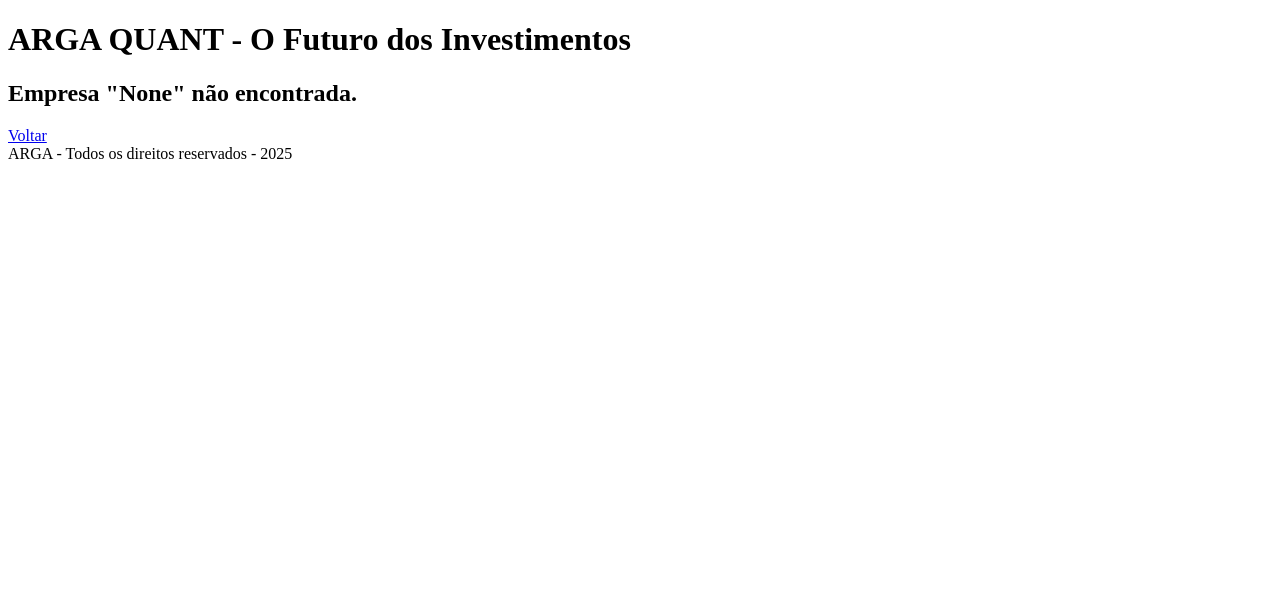
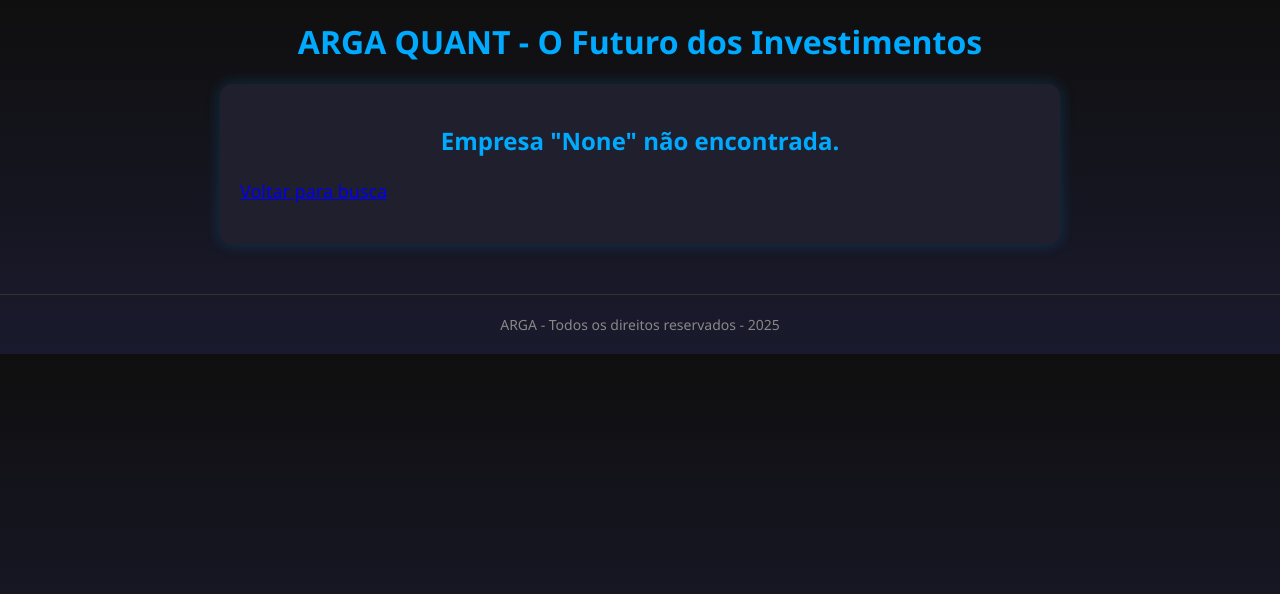
Before and after one commit to alanrichard77/argaquant, a Flask app: page /search in a window 1280 px wide. Shown: the top 594 px of the page. Run offline with Flask 3, Linux system fonts and the light colour scheme.

Commit message:
Add files via upload

```diff
--- /dev/null
+++ b/static/styles.css
@@ -0,0 +1,61 @@
+body {
+    background: linear-gradient(to bottom, #0f0f0f, #1a1a2e);
+    color: #ffffff;
+    font-family: 'Segoe UI', Tahoma, Geneva, Verdana, sans-serif;
+    margin: 0;
+    padding: 0;
+}
+
+h1, h2 {
+    text-align: center;
+    margin-top: 20px;
+    color: #00aaff;
+}
+
+form {
+    text-align: center;
+    margin: 40px;
+}
+
+input[type="text"] {
+    padding: 10px;
+    border-radius: 8px;
+    border: none;
+    width: 300px;
+    font-size: 16px;
+}
+
+button {
+    padding: 10px 20px;
+    margin-left: 10px;
+    background-color: #00aaff;
+    border: none;
+    border-radius: 8px;
+    color: white;
+    font-weight: bold;
+    cursor: pointer;
+}
+
+footer {
+    text-align: center;
+    padding: 20px;
+    font-size: 14px;
+    color: #888;
+    border-top: 1px solid #333;
+    margin-top: 50px;
+}
+
+.card {
+    background-color: #1f1f2e;
+    border-radius: 12px;
+    padding: 20px;
+    margin: 20px auto;
+    width: 90%;
+    max-width: 800px;
+    box-shadow: 0 0 15px rgba(0, 170, 255, 0.2);
+}
+
+.card p {
+    font-size: 18px;
+    line-height: 1.6;
+}
--- a/templates/index.html
+++ b/templates/index.html
@@ -1,8 +1,8 @@
-
 <!DOCTYPE html>
 <html>
 <head>
     <title>ARGA QUANT - O Futuro dos Investimentos</title>
+    <link rel="stylesheet" href="/static/styles.css">
 </head>
 <body>
     <h1>ARGA QUANT - O Futuro dos Investimentos</h1>
--- a/templates/not_found.html
+++ b/templates/not_found.html
@@ -1,11 +1,15 @@
-
 <!DOCTYPE html>
 <html>
-<head><title>Não encontrado - ARGA QUANT</title></head>
+<head>
+    <title>Não encontrado - ARGA QUANT</title>
+    <link rel="stylesheet" href="/static/styles.css">
+</head>
 <body>
     <h1>ARGA QUANT - O Futuro dos Investimentos</h1>
-    <h2>Empresa "{{ query }}" não encontrada.</h2>
-    <a href="/">Voltar</a>
+    <div class="card">
+        <h2>Empresa "{{ query }}" não encontrada.</h2>
+        <p><a href="/">Voltar para busca</a></p>
+    </div>
     <footer>ARGA - Todos os direitos reservados - 2025</footer>
 </body>
 </html>
```
Also changed, not shown: templates/company.html (+10 -5 lines).
